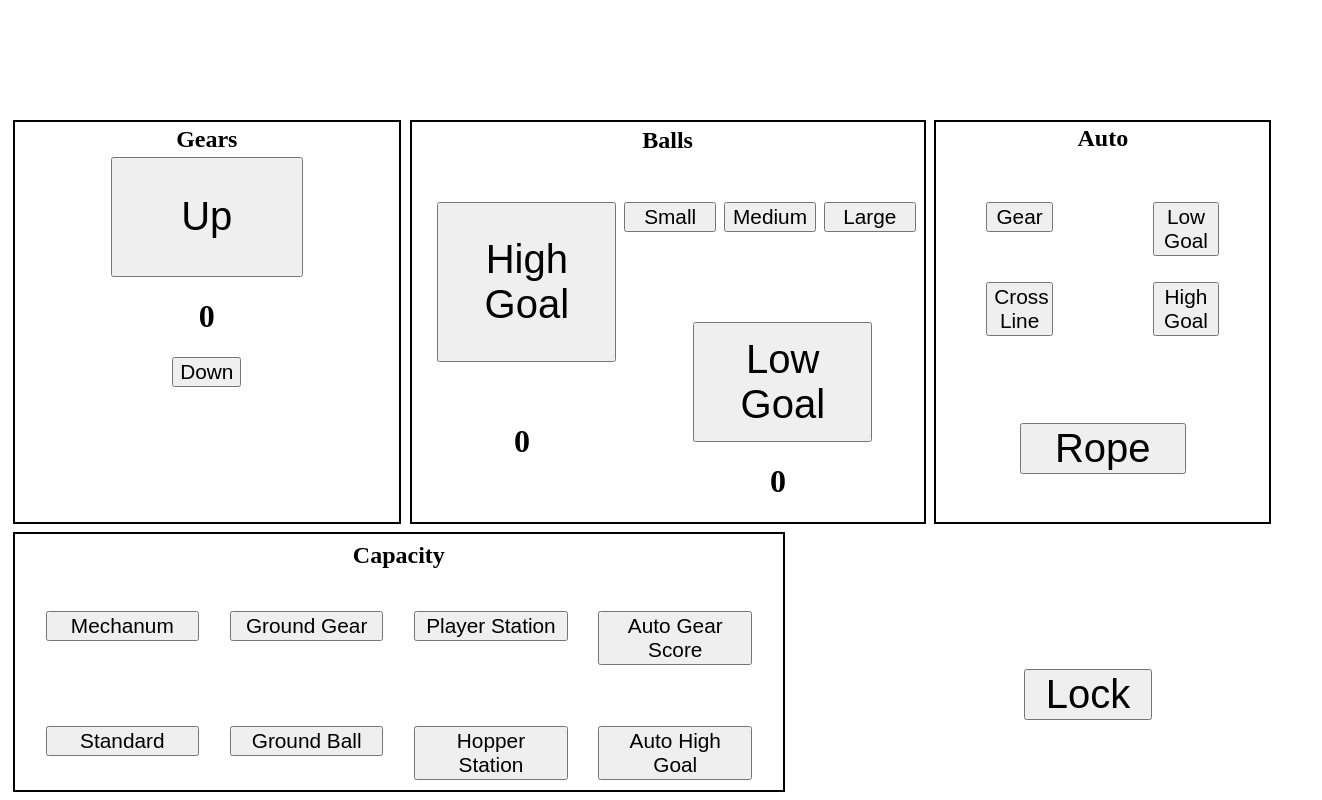
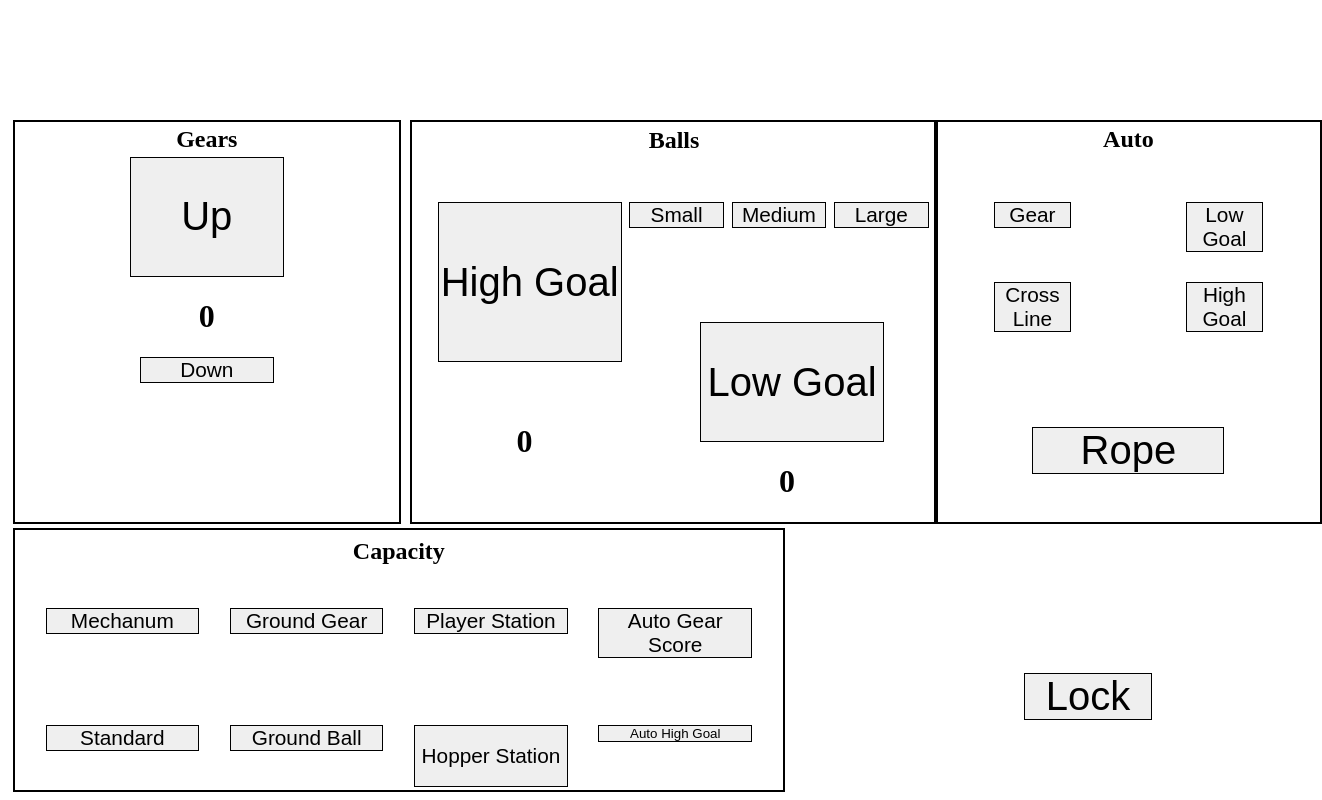
Before and after one commit to 4924/Scout2017, a website: page pub/match.html in a window 1280 px wide. Shown: the whole page, 1322 px wide, since content can reach past the window. Drawn offline with Linux system fonts and the light colour scheme.

Commit message:
Update match.css

```diff
--- a/pub/match.css
+++ b/pub/match.css
@@ -15,7 +15,7 @@ h2 {
   text-align: center;
   position: absolute; left: 32%; top: 15%;
   border: 2px solid black;
-  width: 40%;
+  width: 41%;
   height: 50%;
 }
 
@@ -23,7 +23,7 @@ h2 {
   text-align: center;
   position: absolute; left: 73%; top: 15%;
   border: 2px solid black;
-  width: 26%;
+  width: 30%;
   height: 50%;
 }
 
@@ -32,17 +32,17 @@ h2 {
   position: absolute; left: 1%; bottom: 1%;
   border: 2px solid black;
   width: 60%;
-  height: 32%;
+  height: 32.5%;
 }
 
 #gearup {
-  width: 50%;
+  width: 40%;
   height: 30%;
   font-size: 2.5em;
 }
 
 #geardown {
-  width: 18%;
+  width: 35%;
   font-size: 1.3em;
 }
 
@@ -146,6 +146,7 @@ h2 {
 
 #hopper{
   width: 20%;
+  height: 24%;
   font-size: 1.3em;
   position: inherit; left: 52%; top: 75%;
 }
@@ -158,6 +159,7 @@ h2 {
 
 #macroball{
   width: 20%;
+  height: 24%
   font-size: 1.3em;
   position: inherit; left: 76%; top: 75%;
 }
@@ -193,3 +195,7 @@ h2 {
   padding: 0;
   outline: 0;
 }
+button {
+  border: 1px solid black;
+  padding: 0px;
+}
```
